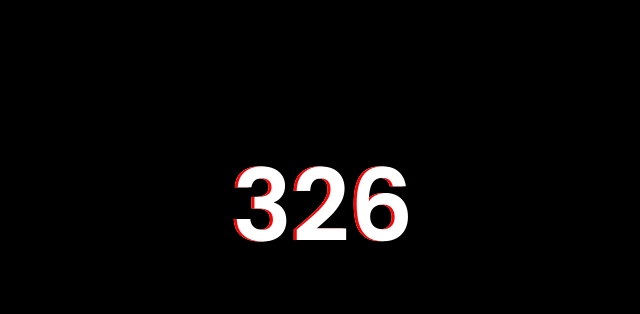
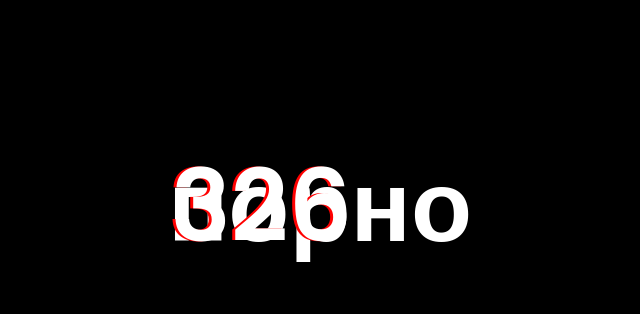
Before and after one commit to kernelpc/kernelpc.github.io, a plain HTML site: page index.html in a window 1280 px wide. Shown: the part 194-508 px from the top of the page, without its empty margins (320-960 px from the left). Drawn offline with Linux system fonts and the light colour scheme.

Commit message:
Update index.html

```diff
--- a/index.html
+++ b/index.html
@@ -10,7 +10,7 @@
 <body>
 <!-- partial:index.partial.html -->
 <div class="box">
-   <h1 class="glitch">326</h1>
+   <h1 class="glitch">порно</h1>
 </div>
 <!-- partial -->
 
```
